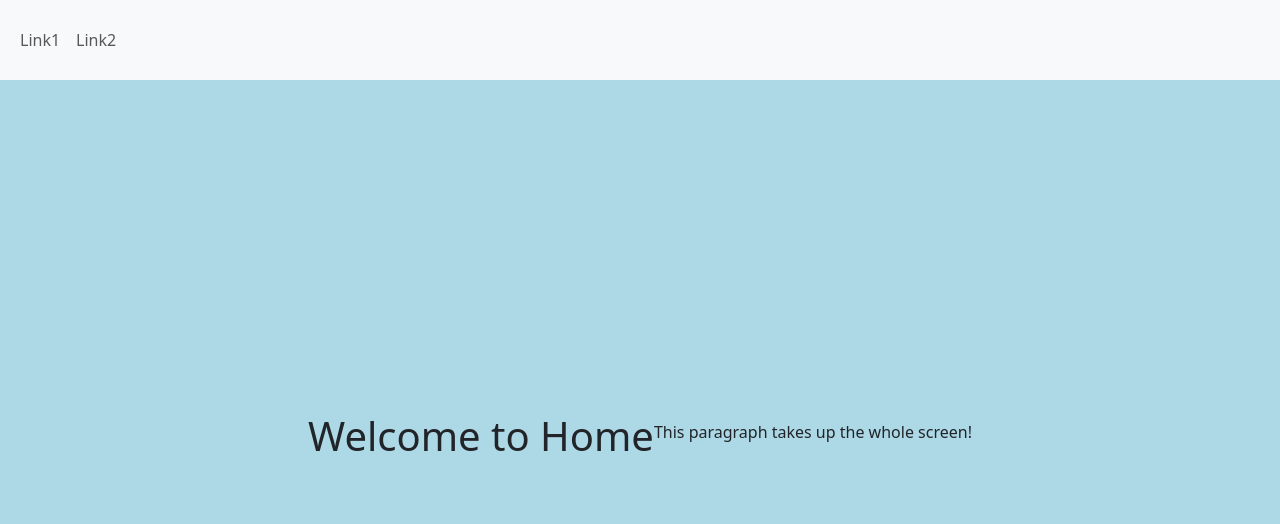
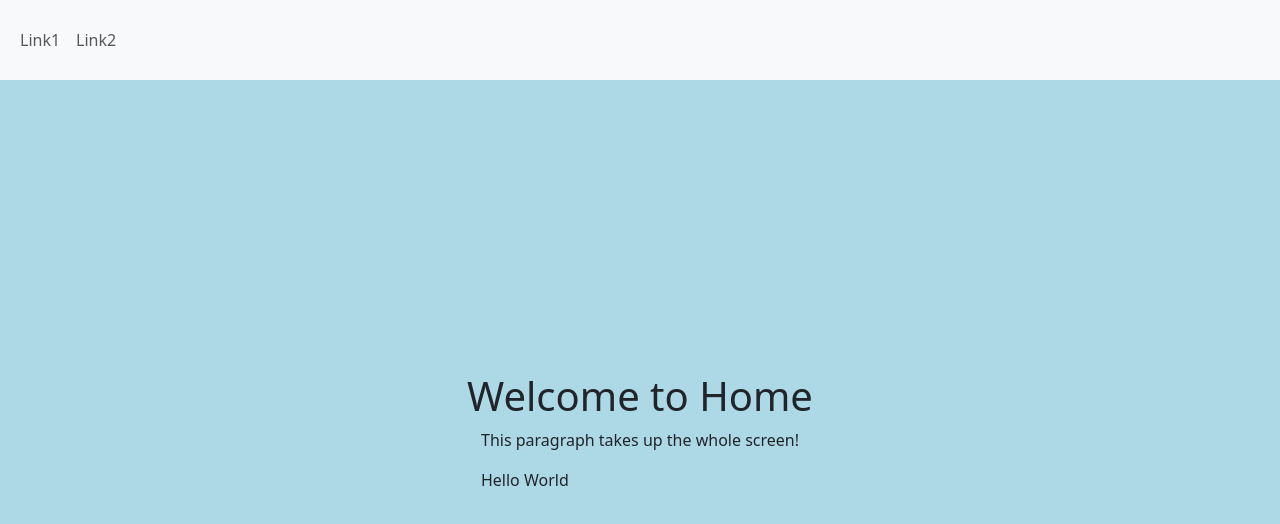
Before and after one commit to Merv39/Merv39.github.io, a React (Vite) app: page / in a window 1280 px wide. Shown: the top 524 px of the page. Built offline with nearby package versions, Linux system fonts and the light colour scheme.

Commit message:
feat: Text from file
So I can easily modify paragraphs via txt file

```diff
--- a/src/Home.css
+++ b/src/Home.css
@@ -3,6 +3,7 @@
     height: 90vh;
     margin: 0; /* Remove default paragraph margin */
     display: flex; /* Optional for centering content */
+    flex-direction: column; /* Stack children vertically */
     align-items: center; /* Vertically center text */
     justify-content: center; /* Horizontally center text */
     background-color: lightblue; /* Optional background */
--- a/src/Home.tsx
+++ b/src/Home.tsx
@@ -1,7 +1,13 @@
 import { useState } from "react";
 import ListGroup from "./components/ListGroup";
+import useTextFile from "./components/useTextFile";
+import file1 from "./Text/Intro.txt";
 
 import "./Home.css";
+
+// React sends the HTML back to the reactapp
+function Home() {
+  const text1 = useTextFile(file1);
 
   const HTMLcontent = (
     <>
@@ -11,13 +17,12 @@ const HTMLcontent = (
         </div>
         <div>
           <p>This paragraph takes up the whole screen!</p>
+          <p>{text1}</p>
         </div>
       </div>
     </>
   );
 
-// React sends the HTML back to the reactapp
-function Home() {
   return HTMLcontent;
 }
 
--- /dev/null
+++ b/src/components/useTextFile.tsx
@@ -0,0 +1,19 @@
+import { useEffect, useState } from "react";
+
+const useTextFile = (filePath: string) => {
+  const text_dir = "../Text/";
+  const [text, setText] = useState<string>("");
+
+  useEffect(() => {
+    // if (!filePath) return;
+
+    fetch(filePath)
+      .then((response) => response.text())
+      .then((data) => setText(data))
+      .catch((error) => console.error("Error reading file:", error));
+  }, []);
+
+  return text;
+};
+
+export default useTextFile;
```
Also changed, not shown: src/Text/Intro.txt (added). Lines whose indentation alone changed are shown as unchanged.
